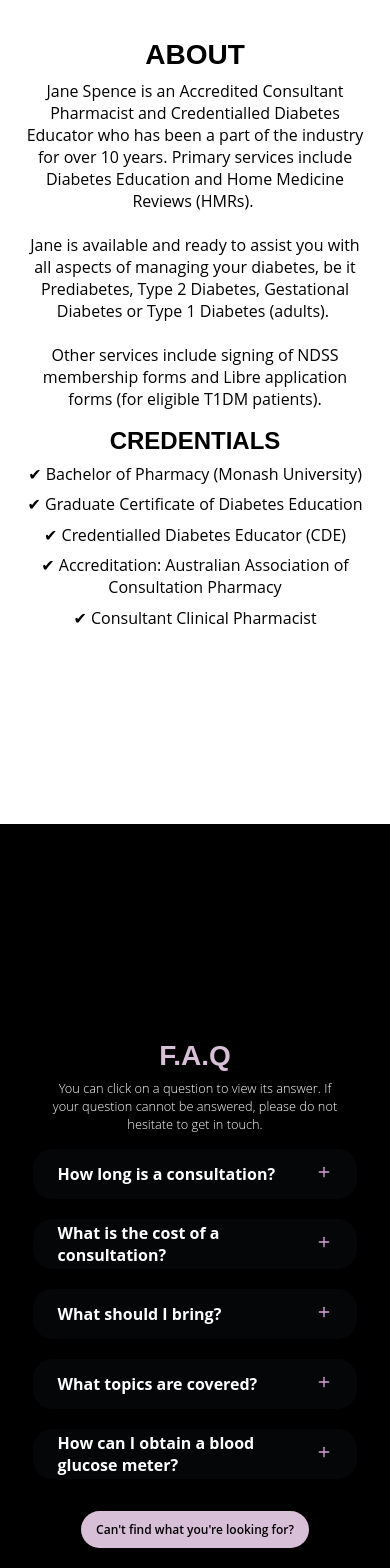
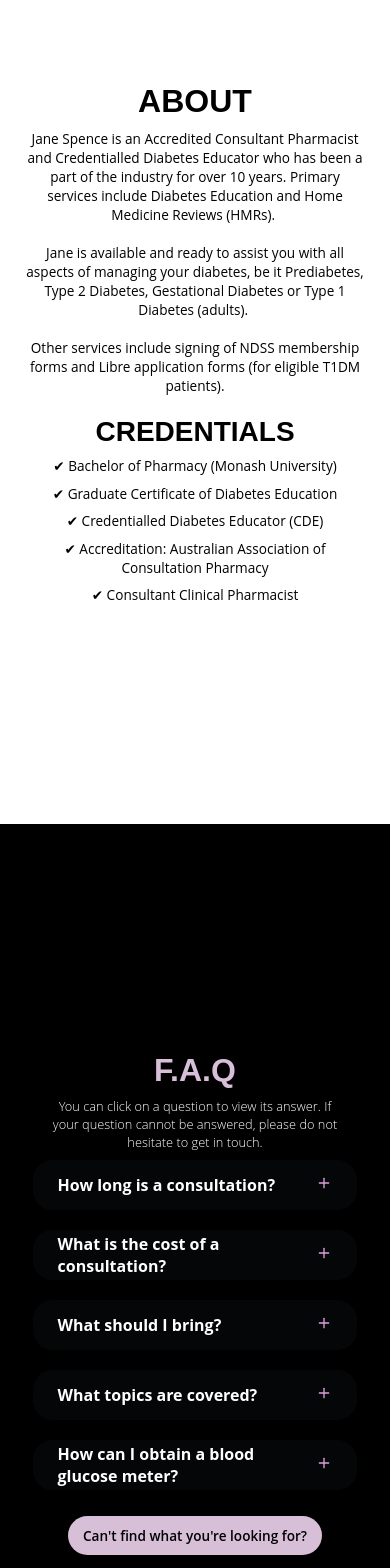
Before and after one commit to jackedwardbeard/01-Jane_Spence, a React (Create React App) app in the folder jane_spence/: page / in a window 390 px wide. Shown: the part 980-2548 px from the top of the page. Built offline with nearby package versions, Linux system fonts and the light colour scheme.

Commit message:
More responsive changes.

```diff
--- a/jane_spence/src/components/Information/InformationComponents.js
+++ b/jane_spence/src/components/Information/InformationComponents.js
@@ -48,21 +48,22 @@ export const Column1 = styled.div`
     margin-top: -5vmin;
 
     @media screen and (max-width: 1024px) {
+        margin-top: 0;
         margin-left: 15px;
         margin-right: 15px;
     }
 `
 
 export const Title = styled.h1`
-    font-size: max(1.75rem, 4.5vmin);
+    font-size: max(2rem, 4.5vmin);
     text-transform: uppercase;
     font-family: 'Montserrat', sans-serif;
     color: ${({darkText}) => (darkText ? 'black' : 'thistle')};
 `
 
 export const Subtitle = styled.h1`
-    margin-top: 2vh;
-    font-size: max(1.5rem, 3.5vmin);
+    margin-top: 2.5vh;
+    font-size: max(1.75rem, 3.5vmin);
     text-transform: uppercase;
     font-family: 'Montserrat', sans-serif;
     color: ${({darkText}) => (darkText ? 'black' : 'thistle')};
@@ -76,6 +77,10 @@ export const Body = styled.p`
     color: ${({darkText}) => (darkText ? 'black' : 'white')};
     display: ${({showBody}) => (showBody ? '' : 'none')};
     white-space: pre-wrap;
+
+    @media screen and (max-width: 1024px) {
+        font-size: max(0.85rem, 2vmin);
+    }
 `
 
 export const SubBody = styled.p`
@@ -84,6 +89,10 @@ export const SubBody = styled.p`
     font-family: 'Open Sans', sans-serif;
     color: ${({darkText}) => (darkText ? 'black' : 'white')};
     display: ${({showBody}) => (showBody ? '' : 'none')};
+
+    @media screen and (max-width: 1024px) {
+        font-size: max(0.85rem, 2vmin);
+    }
 `
 
 export const Column2 = styled.div`
@@ -129,7 +138,7 @@ export const ButtonWrapper = styled.div`
     align-items: center;
     justify-content: center;
     font-family: 'Open Sans', sans-serif;
-    width: 80%;
+    width: 100%;
 
 `
 
@@ -140,15 +149,13 @@ export const Button = styled(LinkScroll)`
     white-space: nowrap;
     padding: max(10px, 1vmin) max(15px, 2vmin);
     color: ${({darkButtonText}) => (darkButtonText ? 'black' : 'white')};
-    font-size: max(0.75rem, 2vmin);
+    font-size: max(0.85rem, 2vmin);
     font-weight: 600;
     outline: none;
     border: none;
     cursor: pointer;
     transition: all 0.2s ease-in-out;
     text-decoration: none;
-
-
 
     &:hover {
         transition: all 0.2s ease-in-out;
@@ -163,8 +170,8 @@ export const AccordionWrapper = styled.div`
     flex-direction: column;
     justify-content: center;
     font-family: 'Open Sans', sans-serif;
-    margin-top: 3vmin;
-    margin-bottom: 3vmin;
+    margin-top: 1.5vmin;
+    margin-bottom: 1.5vmin;
     overflow: hidden;
     padding-left: 2vmin;
     padding-right: 2vmin;
--- a/jane_spence/src/components/Locations/LocationsComponents.js
+++ b/jane_spence/src/components/Locations/LocationsComponents.js
@@ -20,11 +20,7 @@ export const InformationWrapper = styled.div`
     display: flex;
 
     @media screen and (max-width: 1250px) {
-        height: 1100px;
-    }
-
-    @media screen and (max-width: 1024px) and (max-height: 1366px) {
-        height: 1200px;
+        height: max(90vh, 1250px);
     }
 `
 
@@ -53,16 +49,16 @@ export const Column1 = styled.div`
 `
 
 export const Title = styled.h1`
-    font-size: 3.5vmin;
+    font-size: max(1.6rem, 3.5vmin);
     text-transform: uppercase;
     font-family: 'Open Sans', sans-serif;
     font-weight: 800;
     color: black;
-    margin-bottom: 0.5vmin;
+    margin-bottom: max(10px, 0.5vmin);
 `
 
 export const Body = styled.p`
-    font-size: 2.25vmin;
+    font-size: max(1rem, 2vmin);
     font-weight: 400;
     font-family: 'Open Sans', sans-serif;
     color: black;
@@ -96,41 +92,15 @@ export const Column3 = styled.div`
 `
 
 export const MapWrapper = styled.div`
-    height: 40vmin;
-    width: 22.5vmin;
-    overflow-x: hidden;
-    overflow-y: hidden;
-    margin-top: 2.5vmin;
-    margin-bottom: 2.5vmin;
-    outline: solid 2px red;
-
-    @media screen and (max-width: 1600px) {
-        height: 30vmin;
-    }
+    height: max(250px, 40vh);
+    width: 22.5vw;
+    overflow: hidden;
+    margin-top: max(20px, 2.5vmin);
+    margin-bottom: max(10px, 2.5vmin);
 
     @media screen and (max-width: 1250px) {
-        height: 250px;
-        width: 350px;
-    }
-
-    @media screen and (max-width: 414px) {
-
-        width: 300px;
-    }
-
-    @media screen and (max-width: 414px) {
-
-        width: 300px;
-    }
-
-    @media screen and (max-width: 320px) {
-
-        width: 270px;
-    }
-
-    @media screen and (max-width: 280px) {
-
-        width: 250px;
+        width: 90%;
+        height: max(250px, 30vh);
     }
 
 
@@ -138,7 +108,7 @@ export const MapWrapper = styled.div`
 
 
 export const BodyHours = styled.p`
-    font-size: 2.25vmin;
+    font-size: max(1rem, 2vmin);
     font-family: 'Open Sans', sans-serif;
     font-weight: 400;
     color: black;
@@ -156,7 +126,7 @@ export const BodyHours = styled.p`
 `
 
 export const BodyHoursTitle = styled.h4`
-    font-size: 2.25vmin;
+    font-size: max(1rem, 2vmin);
     font-family: 'Open Sans', sans-serif;
     color: black;
     text-align: center;
```
